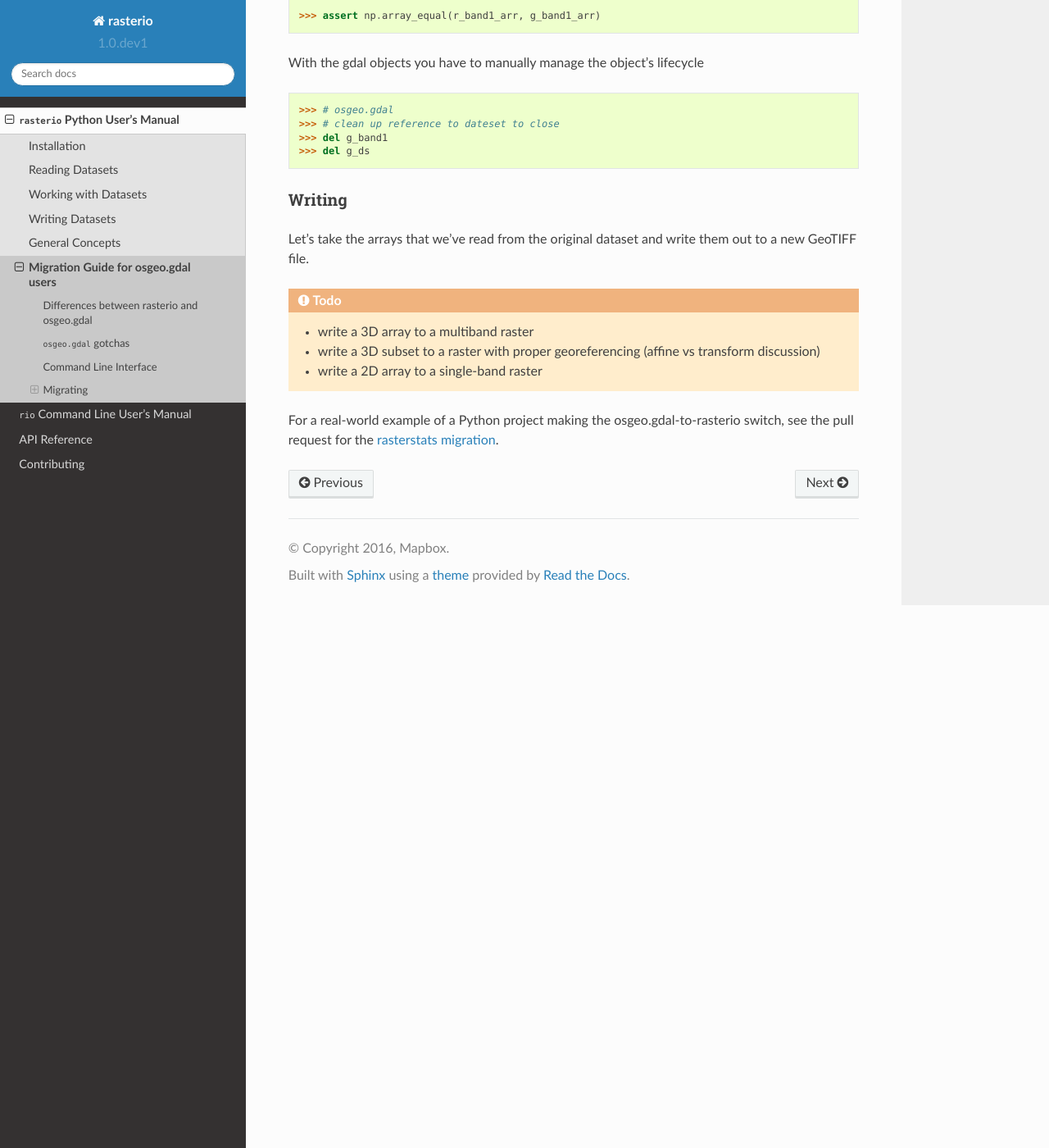
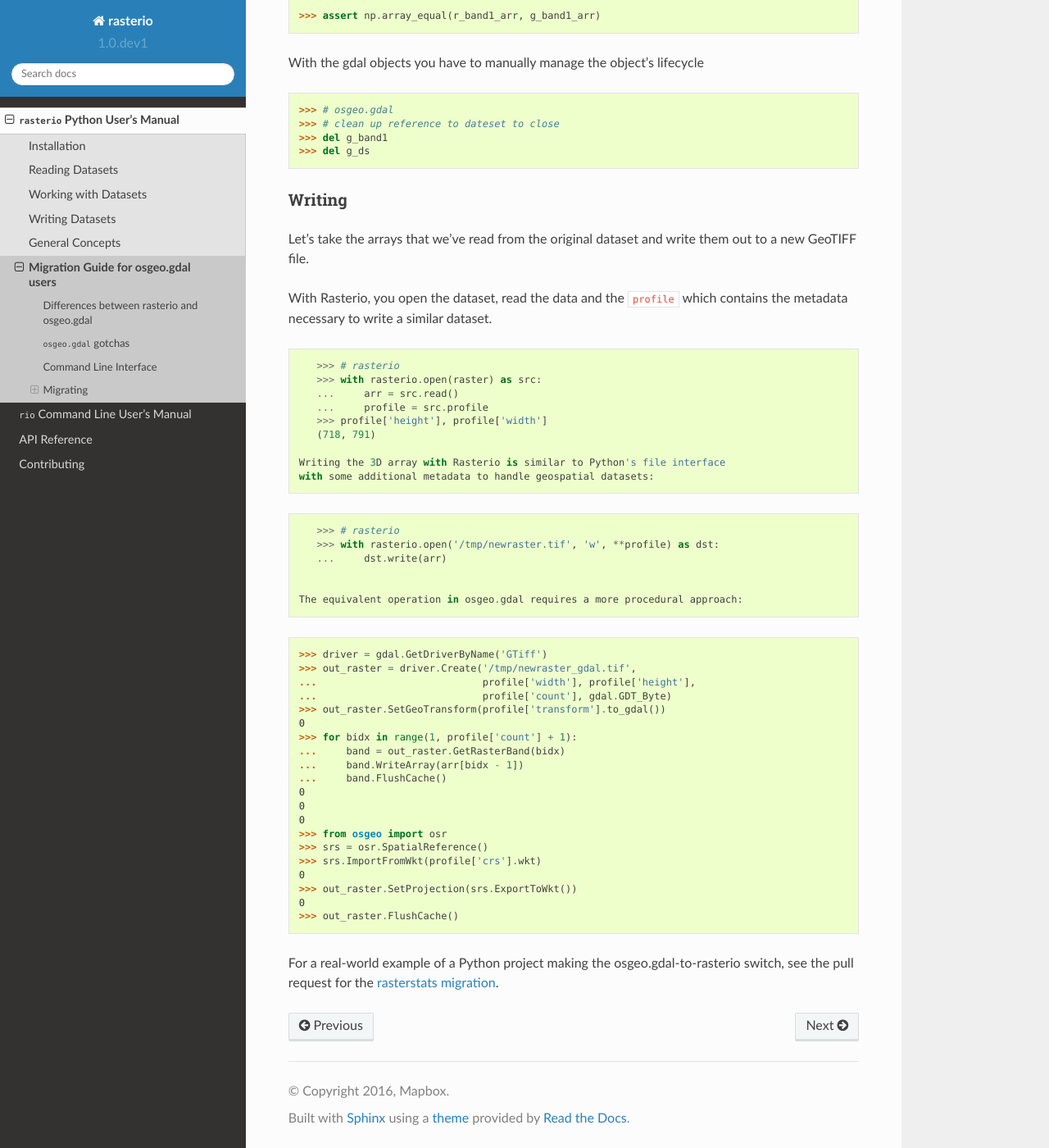
Before and after one commit to rasterio/rasterio, a Sphinx documentation site: the page built from docs/osgeo_gdal_migration.rst, in a window 1280 px wide and 1400 px high, scrolled down 3999 px. Shown: the whole window at 82% size. Built offline with Sphinx 7.4.7 and the Read the Docs theme 2.0.0, drawn with Linux system fonts in a browser that asks for light colours; pages that are not in the unit, such as notebooks, are missing from menus; some of the changed text lies outside the part shown.

Commit message:
writing example for osgeo.gdal

```diff
--- a/docs/osgeo_gdal_migration.rst
+++ b/docs/osgeo_gdal_migration.rst
@@ -124,7 +124,7 @@ The result is the same 3D ``numpy.ndarray``
 
     >>> import numpy as np
     >>> r_arr.shape
-    (3, 719, 791)
+    (3, 718, 791)
     >>> assert np.array_equal(g_arr, r_arr)
 
 If we want to grab a subset of the raster, say from row 300 to 400 and column 200 to 400.
@@ -187,11 +187,52 @@ Writing
 Let's take the arrays that we've read from the original dataset and write them out
 to a new GeoTIFF file.
 
-.. todo::
+With Rasterio, you open the dataset, read the data and the
+``profile`` which contains the metadata necessary to write a similar dataset.
 
-    * write a 3D array to a multiband raster
-    * write a 3D subset to a raster with proper georeferencing (affine vs transform discussion)
-    * write a 2D array to a single-band raster
+.. code-block:: python
+
+    >>> # rasterio
+    >>> with rasterio.open(raster) as src:
+    ...     arr = src.read()
+    ...     profile = src.profile
+    >>> profile['height'], profile['width']
+    (718, 791)
+
+ Writing the 3D array with Rasterio is similar to Python's file interface
+ with some additional metadata to handle geospatial datasets:
+
+.. code-block:: python
+
+    >>> # rasterio
+    >>> with rasterio.open('/tmp/newraster.tif', 'w', **profile) as dst:
+    ...     dst.write(arr)
+
+
+ The equivalent operation in osgeo.gdal requires a more procedural approach:
+
+.. code-block:: python
+
+    >>> driver = gdal.GetDriverByName('GTiff')
+    >>> out_raster = driver.Create('/tmp/newraster_gdal.tif',
+    ...                            profile['width'], profile['height'],
+    ...                            profile['count'], gdal.GDT_Byte)
+    >>> out_raster.SetGeoTransform(profile['transform'].to_gdal())
+    0
+    >>> for bidx in range(1, profile['count'] + 1):
+    ...     band = out_raster.GetRasterBand(bidx)
+    ...     band.WriteArray(arr[bidx - 1])
+    ...     band.FlushCache()
+    0
+    0
+    0
+    >>> from osgeo import osr
+    >>> srs = osr.SpatialReference()
+    >>> srs.ImportFromWkt(profile['crs'].wkt)
+    0
+    >>> out_raster.SetProjection(srs.ExportToWkt())
+    0
+    >>> out_raster.FlushCache()
 
 
 For a real-world example of a Python project making the osgeo.gdal-to-rasterio switch,
```
